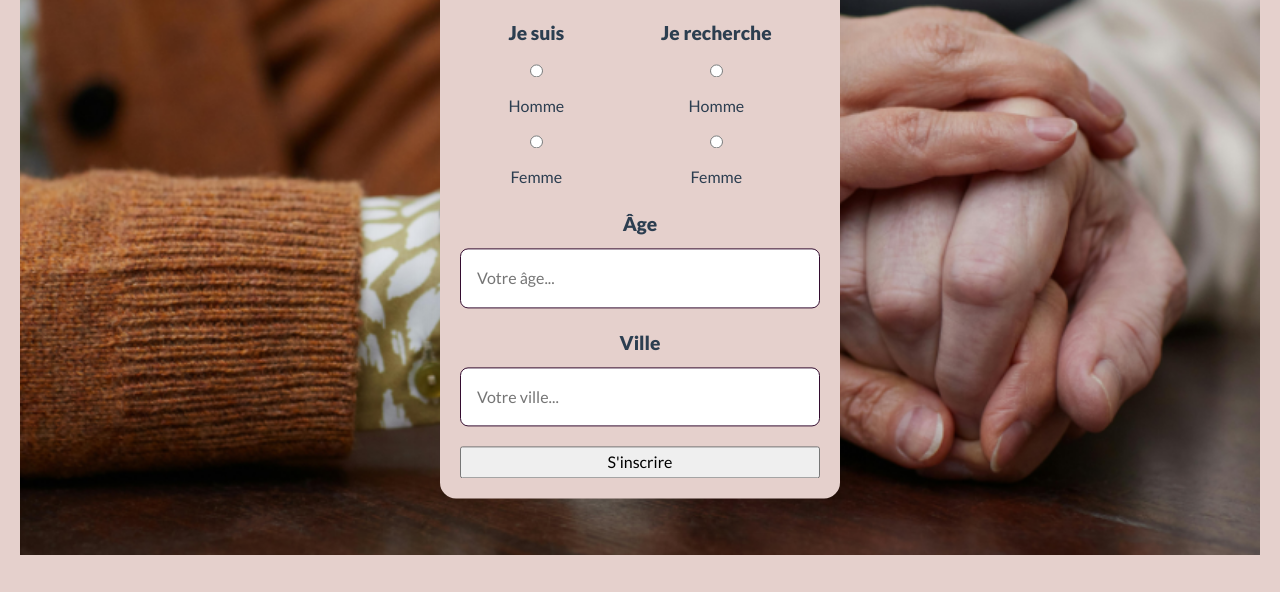
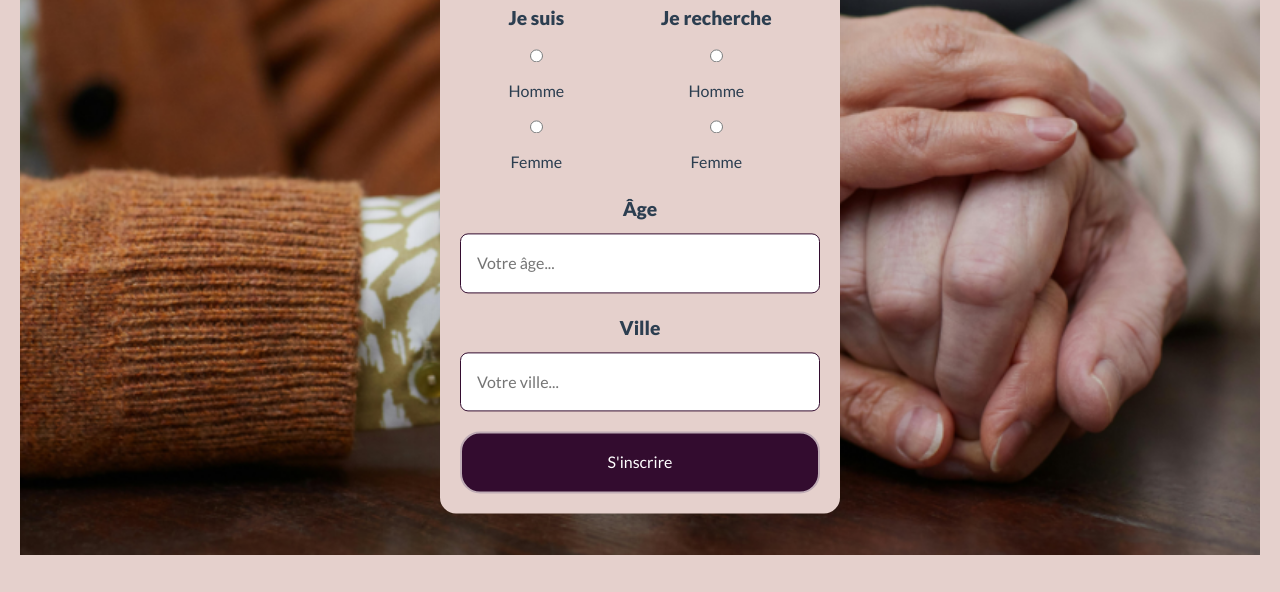
Before and after one commit to StephanieLuciaM/independant-seniorlove-front, a website built with Vite: page src/assets/templates/homepage-visitor.html in a window 1280 px wide. Shown: the part 360-952 px from the top of the page. Built offline with nearby package versions, Linux system fonts and the light colour scheme; a web font is replaced by a local one.

Commit message:
fix a class name

```diff
--- a/src/assets/templates/homepage-visitor.html
+++ b/src/assets/templates/homepage-visitor.html
@@ -63,7 +63,7 @@
                                 <div><label for="city" class="city-label">Ville</label></div>
                                 <input type="text" class="city-input" id="city" name="city" placeholder="Votre ville..." required>
                             </div>
-                            <button type="submit" value="Submit" class="sign-in__submit-btn">S'inscrire</button>
+                            <button type="submit" value="Submit" class="sign-up__submit-btn">S'inscrire</button>
                         </form>
                     </div>
                 </section>
```
